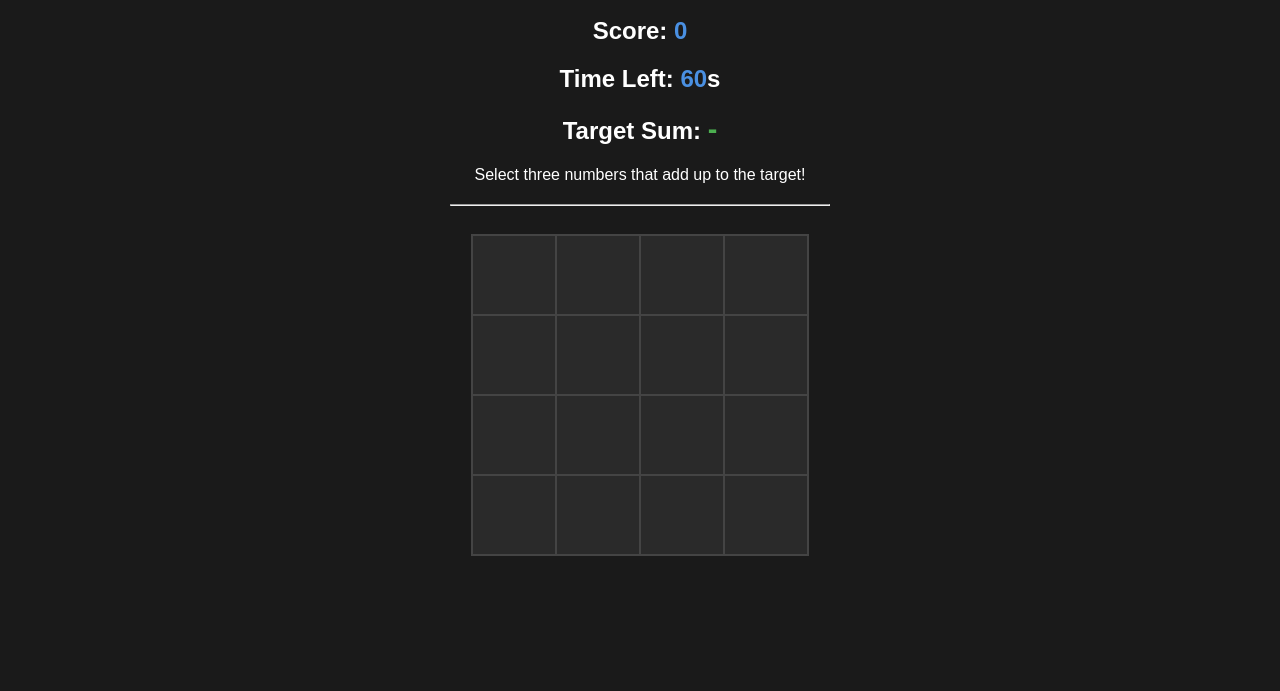
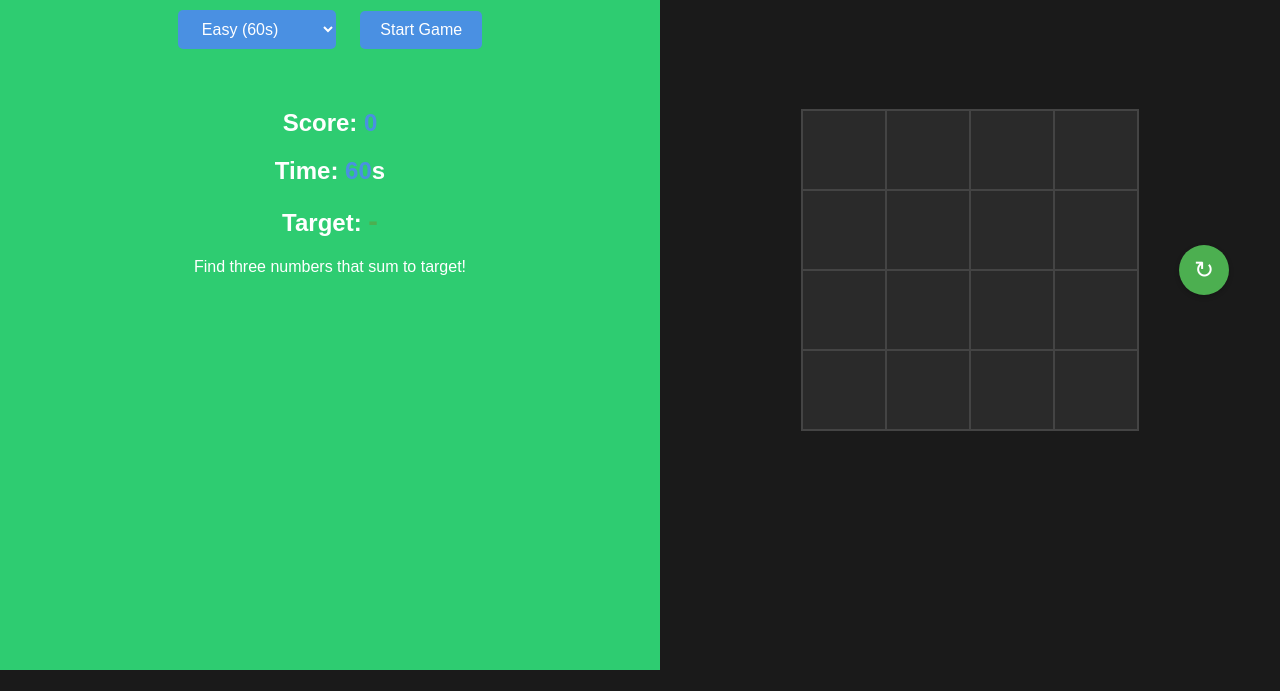
Before and after one commit to hillaryEmokol/number-matching-game, a website: page index.html in a window 1280 px wide. Shown: the part 130-821 px from the top of the page. Before the commit the page ends 800 px from the top, so only its background shows below. Drawn offline with Linux system fonts and the light colour scheme.

Commit message:
Updated layout with green sidebar and improved refresh button position

```diff
--- a/index.html
+++ b/index.html
@@ -1,35 +1,44 @@
-<html>
+<html lang="en">
     <head>
-        <meta>
-        <title>match the boxes</title>
+        <meta charset="UTF-8">
+        <meta name="viewport" content="width=device-width, initial-scale=1.0">
+        <title>Number Matching Game</title>
         <link rel="stylesheet" href="style.css">
 
     </head>
-    <body>
-        <section>
-            <h1 id="heading">Match the Pattern</h1>
+    <body class="no-select">
+        <div class="container">
+            <div class="sidebar">
+                <h1 id="heading">Number Match</h1>
                 <div class="game-controls">
-                <select id="difficulty">
-                    <option value="easy">Easy (60 seconds)</option>
-                    <option value="medium">Medium (45 seconds)</option>
-                    <option value="hard">Hard (30 seconds)</option>
+                    <select id="difficulty" class="control-item">
+                        <option value="easy">Easy (60s)</option>
+                        <option value="medium">Medium (45s)</option>
+                        <option value="hard">Hard (30s)</option>
                     </select>
-                <button id="start-game">Start Game</button>
+                    <button id="start-game" class="control-item">Start Game</button>
                 </div>
                 <div class="game-info">
                     <h2>Score: <span id="score">0</span></h2>
-                <h2>Time Left: <span id="timer">60</span>s</h2>
-                <h2>Target Sum: <span id="target-number">-</span></h2>
-                <p>Select three numbers that add up to the target!</p>
+                    <h2>Time: <span id="timer">60</span>s</h2>
+                    <h2>Target: <span id="target-number">-</span></h2>
+                    <p>Find three numbers that sum to target!</p>
                 </div>
-            <hr>
-        </section>
+            </div>
+            <div class="main-content">
+                <div class="game-board-container">
            <table id="table">
             <tr><td class="cell"></td><td class="cell"></td><td class="cell"></td><td class="cell"></td></tr>
             <tr><td class="cell"></td><td class="cell"></td><td class="cell"></td><td class="cell"></td></tr>
             <tr><td class="cell"></td><td class="cell"></td><td class="cell"></td><td class="cell"></td></tr>
             <tr><td class="cell"></td><td class="cell"></td><td class="cell"></td><td class="cell"></td></tr>
            </table>
+           <button id="refresh-game" class="control-item">
+               <span class="refresh-icon">↻</span>
+           </button>
+                </div>
+            </div>
+        </div>
         <h1 id="clack"></h1>
         <script src="script.js"></script>
     </body>
--- a/script.js
+++ b/script.js
@@ -22,10 +22,13 @@ function generateNumber() {
 
 // Fill table with random numbers and ensure there's a valid solution
 function fillTable() {
-    const cells = document.querySelectorAll('.cell');
+    // Clear all highlights first
+    clearAllHighlights();
+
+    const cells = document.querySelectorAll('#table td');
     const cellsArray = Array.from(cells);
 
-    // First fill with random numbers
+    // Fill with random numbers
     cellsArray.forEach(cell => {
         cell.textContent = generateNumber();
     });
@@ -56,7 +59,16 @@ function setNewTarget() {
     document.getElementById('target-number').textContent = gameState.targetNumber;
 }
 
-// Set a new target number
+// Clear all highlights from the table
+function clearAllHighlights() {
+    document.querySelectorAll('#table td').forEach(cell => {
+        cell.classList.remove('selected', 'match-flicker');
+        cell.style.backgroundColor = '';
+    });
+    gameState.selectedCells = [];
+}
+
+// Set new target number
 function setNewTarget() {
     gameState.targetNumber = Math.floor(Math.random() * 200) + 100;
     document.getElementById('target-number').textContent = gameState.targetNumber;
@@ -327,7 +339,8 @@ document.getElementById('start-game').addEventListener('click', function() {
     }, 1000);
 });
 
-}); // Close DOMContentLoaded event listener
+});
+ // Close DOMContentLoaded event listener
 //  function highlight(td){
 //          if(selectedTd){
 //         selectedTd.classList.remove('highlight');
--- a/style.css
+++ b/style.css
@@ -2,21 +2,44 @@ body {
     font-family: Arial, sans-serif;
     background-color: #1a1a1a;
     color: #fff;
+    margin: 0;
+    padding: 0;
+    min-height: 100vh;
+}
+
+.container {
+    display: flex;
+    min-height: 100vh;
+}
+
+.sidebar {
+    width: 50%;
+    background-color: #2ecc71;
+    color: white;
+    padding: 40px;
     display: flex;
     flex-direction: column;
     align-items: center;
-    margin: 0;
+}
+
+.main-content {
+    width: 50%;
+    display: flex;
+    justify-content: center;
+    align-items: center;
     padding: 20px;
 }
 
 .game-controls {
     margin: 20px 0;
     text-align: center;
+    width: 100%;
 }
 
 .game-info {
     text-align: center;
     margin: 20px 0;
+    width: 100%;
 }
 
 #table {
@@ -72,6 +95,68 @@ button:hover, select:hover {
     background-color: #357abd;
 }
 
+.game-board-container {
+    position: relative;
+    display: inline-block;
+    margin: 20px auto;
+}
+
+#refresh-game {
+    position: absolute;
+    right: -100px;
+    top: 50%;
+    transform: translateY(-50%);
+    background-color: #4CAF50;
+    width: 50px;
+    height: 50px;
+    border-radius: 50%;
+    display: flex;
+    align-items: center;
+    justify-content: center;
+    padding: 0;
+    box-shadow: 0 2px 5px rgba(0,0,0,0.2);
+}
+
+#refresh-game:hover {
+    background-color: #45a049;
+    transform: translateY(-50%) scale(1.1);
+}
+
+#refresh-game .refresh-icon {
+    font-size: 24px;
+    transition: transform 0.3s ease;
+}
+
+/* Mobile optimization for refresh button */
+@media (max-width: 600px) {
+    .game-board-container {
+        display: flex;
+        flex-direction: column;
+        align-items: center;
+        width: 100%;
+    }
+
+    #refresh-game {
+        position: static;
+        transform: none;
+        margin-top: 10px;
+    }
+
+    #refresh-game:hover {
+        transform: scale(1.1);
+    }
+}
+
+.refresh-icon {
+    font-size: 1.2em;
+    display: inline-block;
+}
+
+#refresh-game:active .refresh-icon {
+    transform: rotate(180deg);
+    transition: transform 0.3s ease;
+}
+
 #target-number {
     color: #4CAF50;
     font-size: 1.2em;
@@ -82,3 +167,21 @@ button:hover, select:hover {
     color: #4a90e2;
     font-weight: bold;
 }
+
+/* Touch device optimizations */
+@media (hover: none) {
+    td:hover {
+        background-color: inherit;
+    }
+
+    button:active, select:active {
+        transform: scale(0.95);
+    }
+}
+
+/* Prevent zoom on mobile when tapping inputs */
+@media (max-width: 480px) {
+    select, button {
+        font-size: 16px;
+    }
+}
```
Lines whose indentation alone changed are shown as unchanged.
